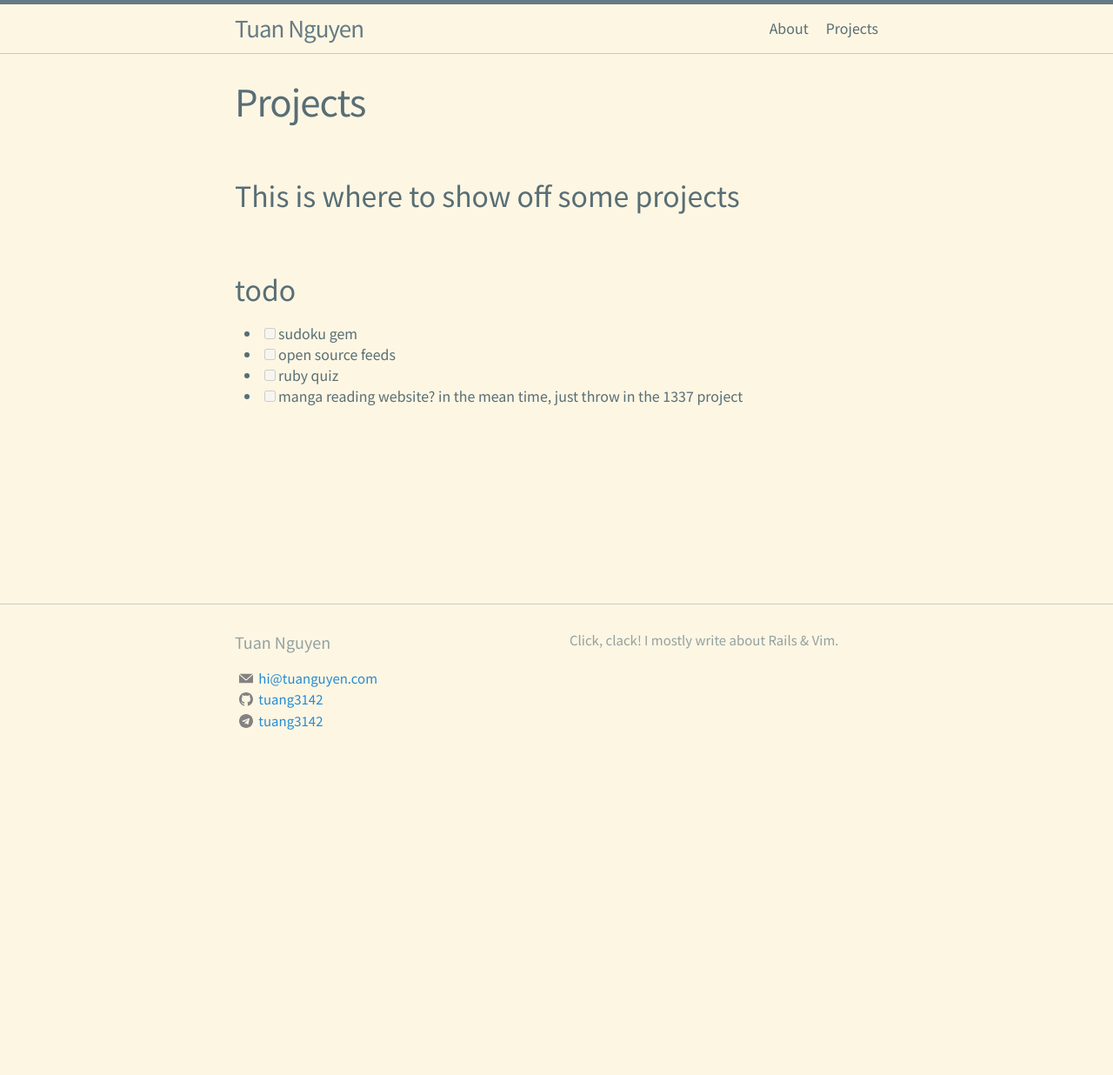
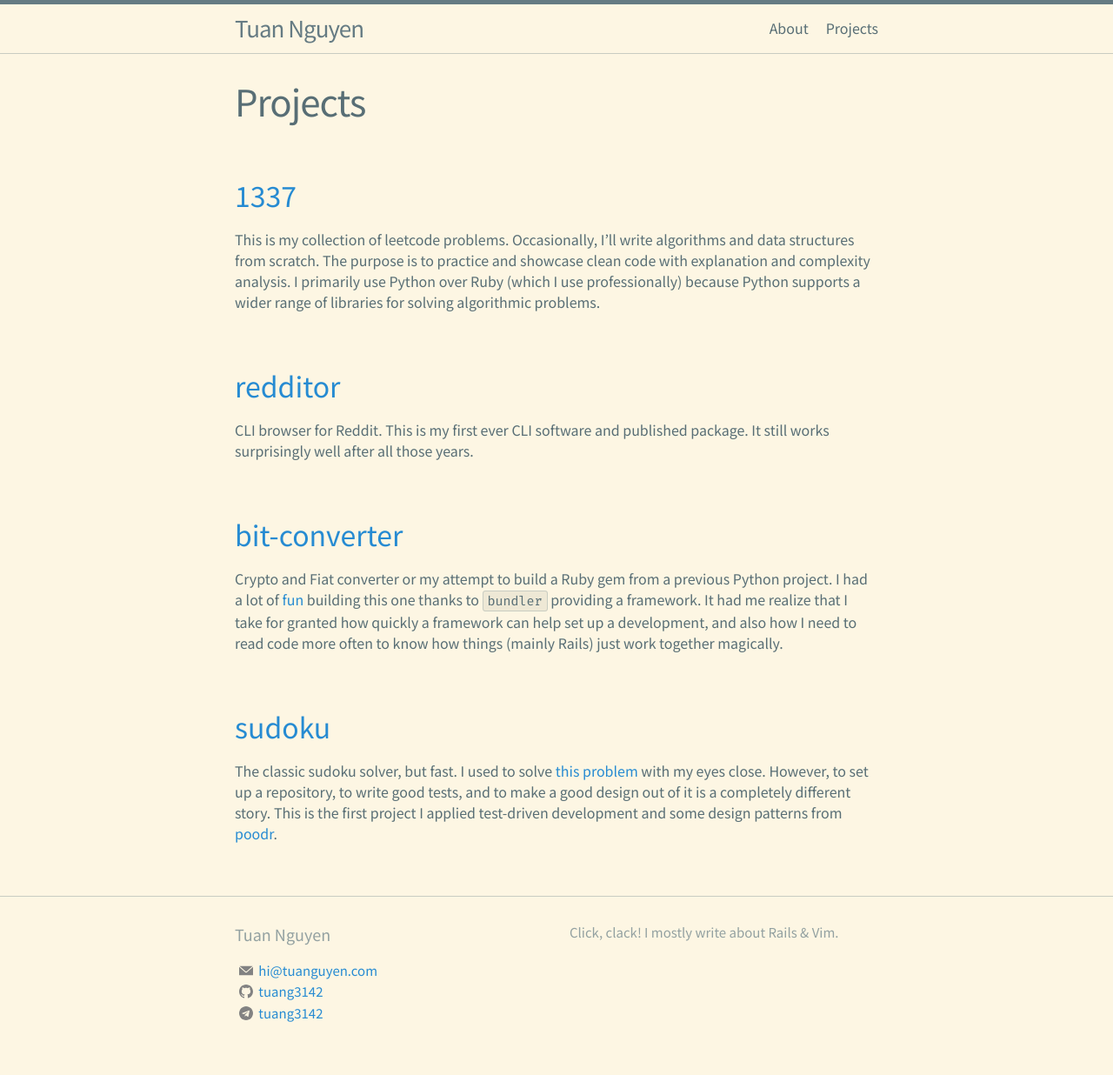
Before and after one commit to tuang3142/me, a Jekyll site: the page built from headers/projects.md, in a window 1280 px wide. Shown: the whole page at 87% size. Built offline with Jekyll 4.4.1, drawn with Linux system fonts in a browser that asks for light colours; before the commit the page ends 900 px from its top, so only the background shows below that.

Commit message:
Update projects page

```diff
--- a/headers/projects.md
+++ b/headers/projects.md
@@ -4,11 +4,21 @@ title: Projects
 permalink: /projects/
 ---
 
-## This is where to show off some projects
+## [1337](https://github.com/tuang3142/1337)
 
-## todo
+This is my collection of leetcode problems. Occasionally, I'll write algorithms and data structures from scratch. The purpose is to practice and showcase clean code with explanation and complexity analysis. I primarily use Python over Ruby (which I use professionally) because Python supports a wider range of libraries for solving algorithmic problems.
 
-- [ ] sudoku gem
-- [ ] open source feeds
-- [ ] ruby quiz
-- [ ] manga reading website? in the mean time, just throw in the 1337 project
+
+## [redditor](https://github.com/tuang3142/redditor)
+
+CLI browser for Reddit. This is my first ever CLI software and published package. It still works surprisingly well after all those years.
+
+
+## [bit-converter](https://github.com/tuang3142/bit-converter)
+
+Crypto and Fiat converter or my attempt to build a Ruby gem from a previous Python project. I had a lot of [fun]({% post_url 2021-08-18-gem-development %}) building this one thanks to `bundler` providing a framework. It had me realize that I take for granted how quickly a framework can help set up a development, and also how I need to read code more often to know how things (mainly Rails) just work together magically.
+
+
+## [sudoku](https://github.com/tuang3142/sudoku)
+
+The classic sudoku solver, but fast. I used to solve [this problem](https://leetcode.com/problems/sudoku-solver/) with my eyes close. However, to set up a repository, to write good tests, and to make a good design out of it is a completely different story. This is the first project I applied test-driven development and some design patterns from [poodr](https://www.poodr.com/).
```
